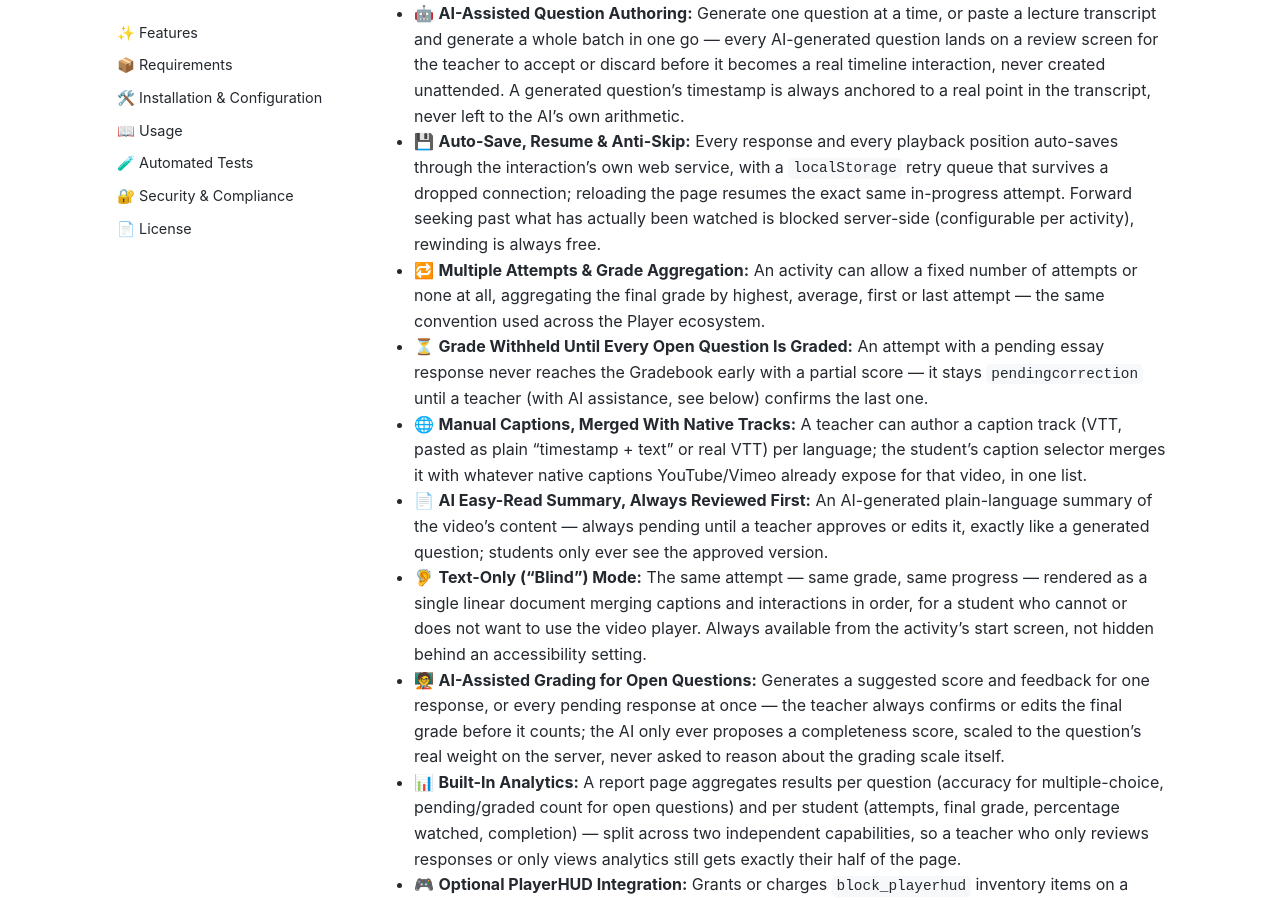
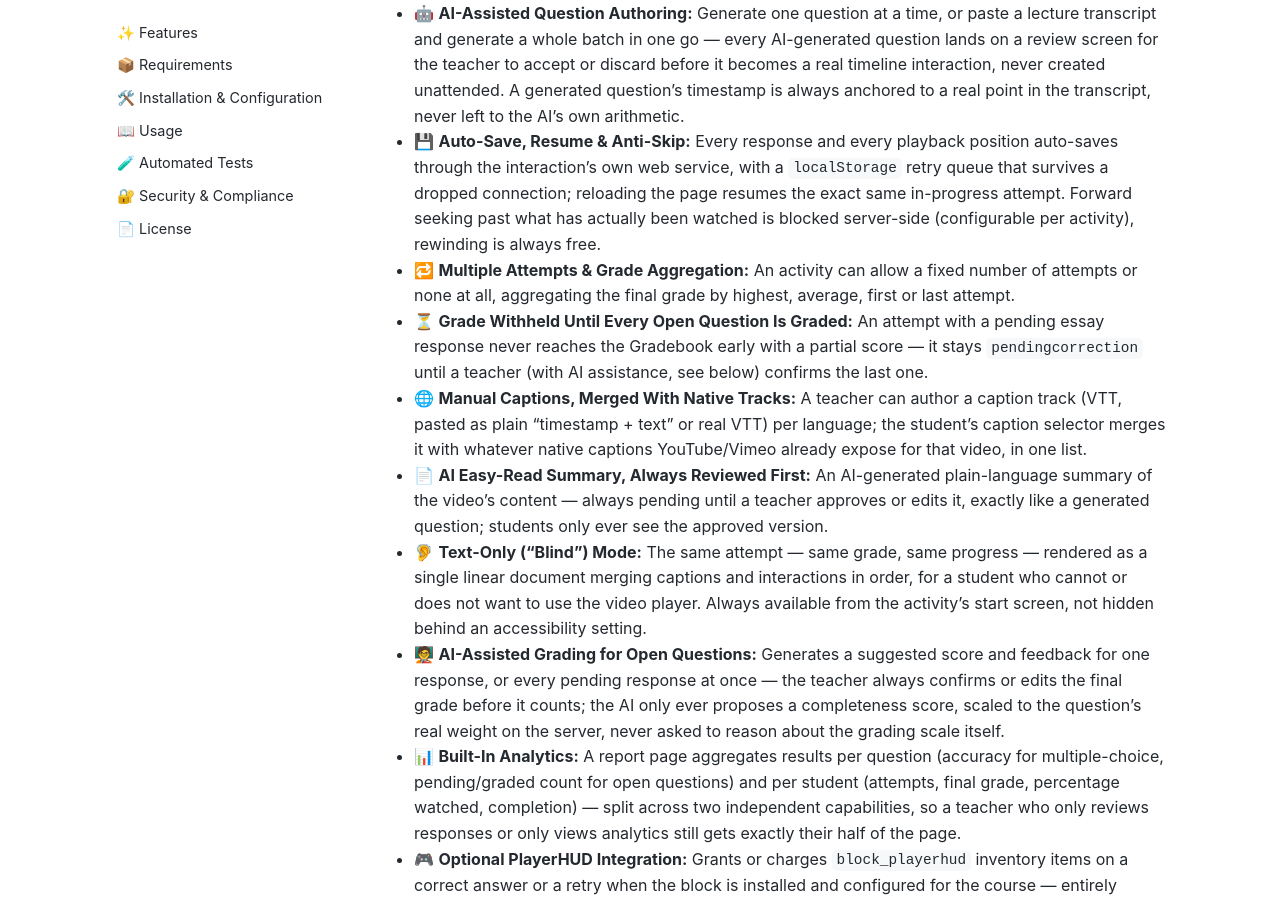
Before and after one commit to jeanlucio/moodle-mod_playervideo, a Jekyll site: the page built from docs/en/features.md, in a window 1280 px wide and 900 px high, scrolled down 674 px. Built offline with Jekyll 4.4.1, drawn with Linux system fonts in a browser that asks for light colours; our own code applies the rules of GitHub Pages for plain Markdown files.

Commit message:
drop the Player-ecosystem cross-reference from the docs' features page

```diff
--- a/docs/en/features.md
+++ b/docs/en/features.md
@@ -23,8 +23,7 @@
   seeking past what has actually been watched is blocked server-side (configurable per
   activity), rewinding is always free.
 * 🔁 **Multiple Attempts & Grade Aggregation:** An activity can allow a fixed number of attempts
-  or none at all, aggregating the final grade by highest, average, first or last attempt — the
-  same convention used across the Player ecosystem.
+  or none at all, aggregating the final grade by highest, average, first or last attempt.
 * ⏳ **Grade Withheld Until Every Open Question Is Graded:** An attempt with a pending essay
   response never reaches the Gradebook early with a partial score — it stays
   `pendingcorrection` until a teacher (with AI assistance, see below) confirms the last one.
```
Also changed, not shown: docs/pt/features.md (+1 -1 lines).
